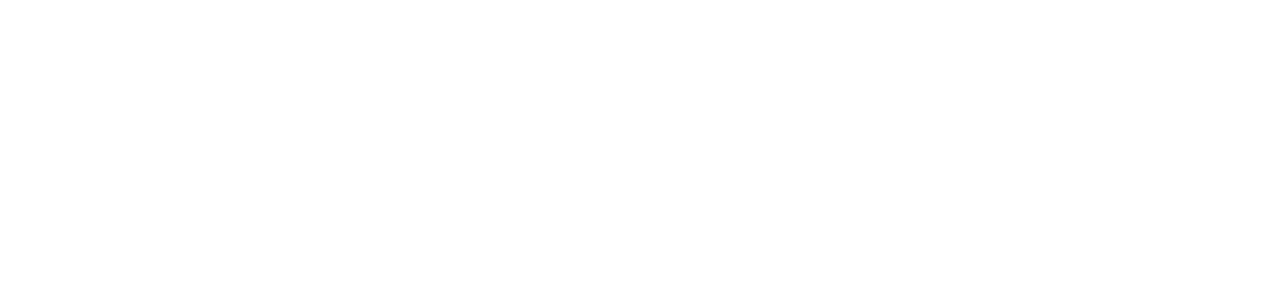
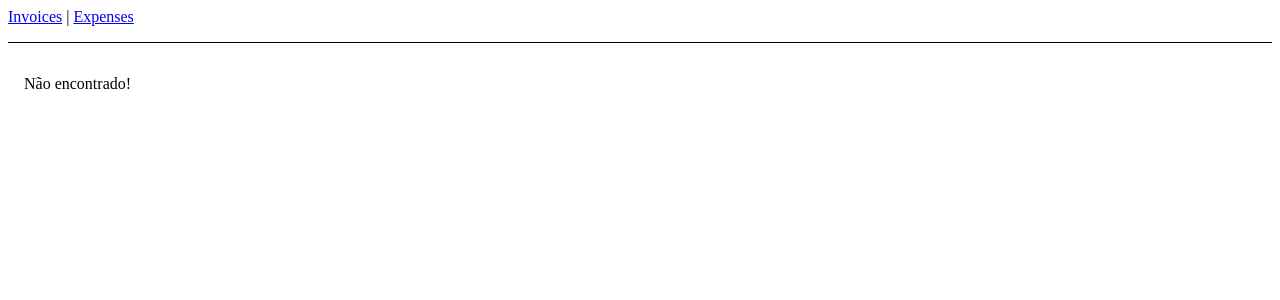
Before and after one commit to wwddnn/tutorial-react-router, a React (Vite) app: page /invoices/1995 in a window 1280 px wide. Before the commit this address had no page. Shown: the top 300 px of the page. Built offline with nearby package versions, Linux system fonts and the light colour scheme.

Commit message:
No match route

```diff
--- a/src/main.tsx
+++ b/src/main.tsx
@@ -3,6 +3,7 @@
 import { BrowserRouter, Route, Routes } from "react-router-dom";
 import Expenses from "./routes/Expenses/index.tsx";
 import Invoices from "./routes/Invoices/index.tsx";
+import NotFound from "./routes/NotFound/index.tsx";
 
 createRoot(document.getElementById("root")!).render(
   <BrowserRouter>
@@ -10,6 +11,7 @@
       <Route path="/" element={<App />}>
         <Route path="expenses" element={<Expenses />} />
         <Route path="invoices" element={<Invoices />} />
+        <Route path="*" element={<NotFound />} />
       </Route>
     </Routes>
   </BrowserRouter>
--- /dev/null
+++ b/src/routes/NotFound/index.tsx
@@ -0,0 +1,7 @@
+export default function NotFound() {
+  return (
+    <main style={{ padding: "1rem" }}>
+      <p>Não encontrado!</p>
+    </main>
+  );
+}
```
